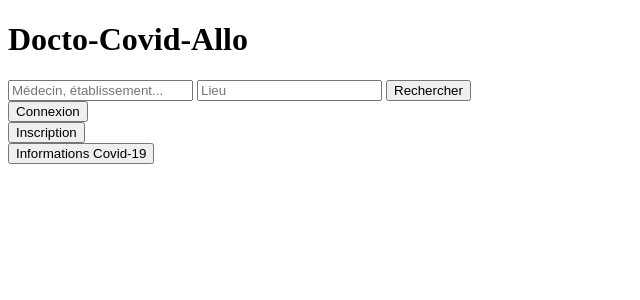
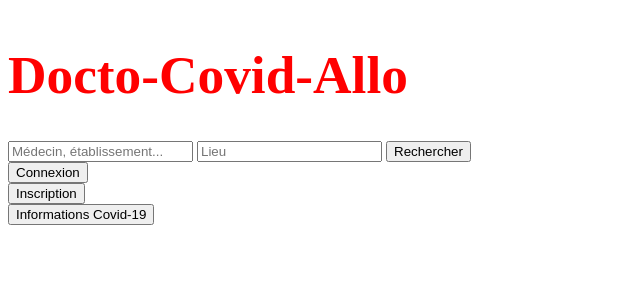
Before and after one commit to lopalam/projet, a PHP site: page /projet/index.html in a window 1280 px wide. Shown: the top 300 px of the page, without its empty margins (0-640 px from the left). Run offline with PHP 8.4, Linux system fonts and the light colour scheme.

Commit message:
update bdd

```diff
--- a/style_index.css
+++ b/style_index.css
@@ -1,8 +1,14 @@
-.top_nav {
+.header {
 	display: flex;
 	order: 2;
 }
 
 #docto-covid-allo {
 	text-align: left;
+	font-size: 40pt;
+	color: red;
 }
+
+#research_doctor{
+	align-items: center;
+}
```
Also changed, not shown: sign_up.php (+4 -10 lines).
